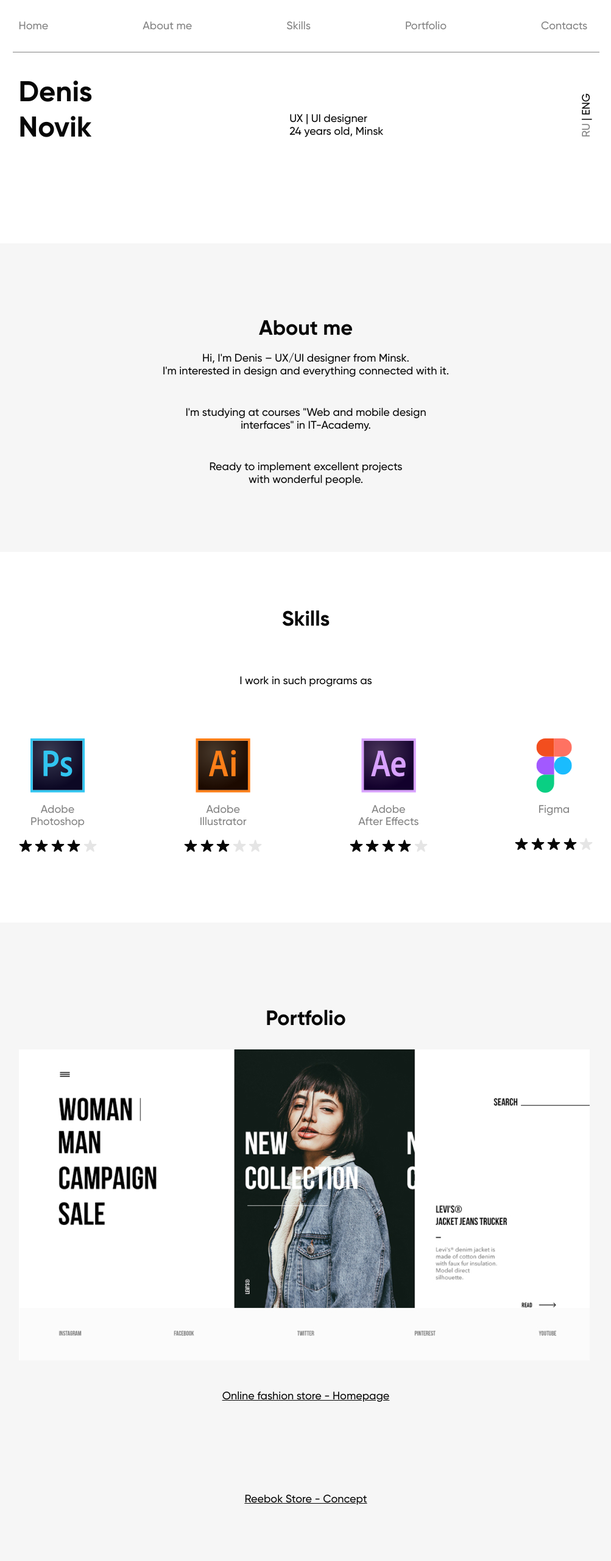
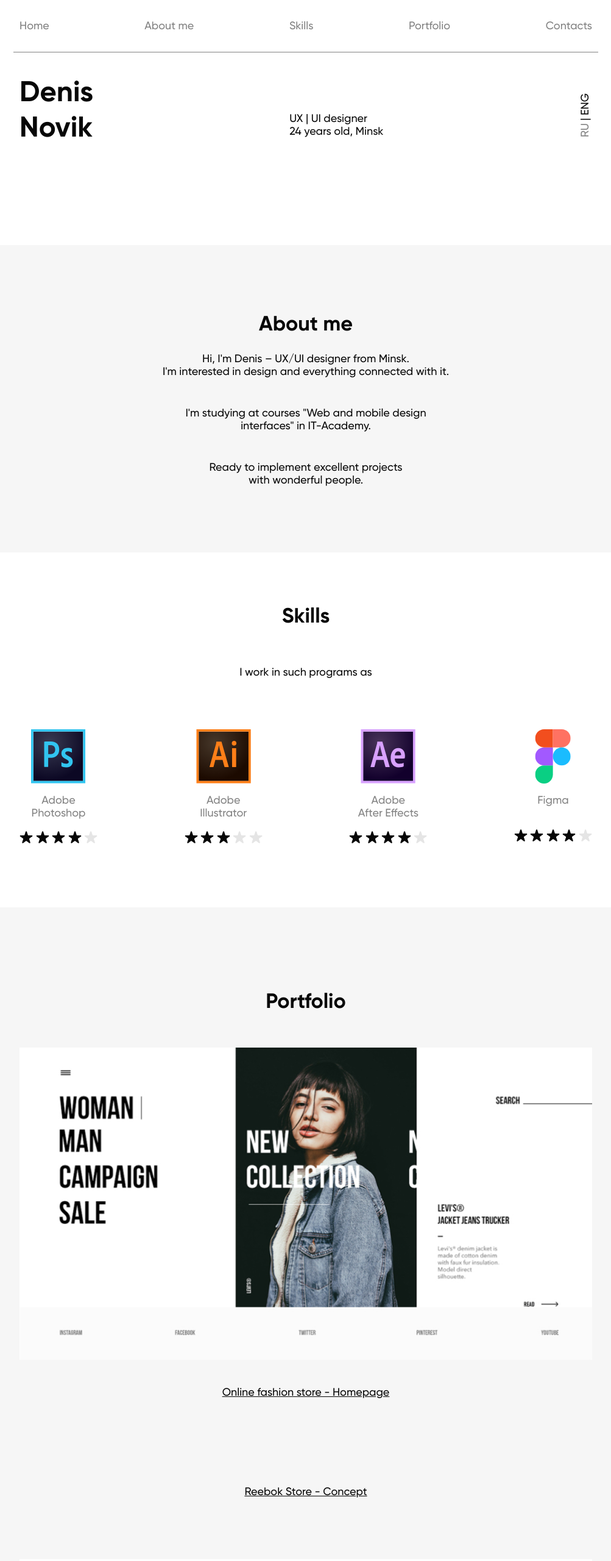
Before and after one commit to vsknox/novik, a plain HTML site: page index.html in a window 1280 px wide. Shown: the top 2560 px of the page at 61% size, without its empty margins (138-1141 px from the left). Drawn offline with Linux system fonts and the light colour scheme.

Commit message:
исправление  отступов

```diff
--- a/css/style.css
+++ b/css/style.css
@@ -58,12 +58,13 @@ body {
 }
 
 .container {
-    max-width: 963px;
+    max-width: 960px;
     padding: 0 10px;
     margin: 0 auto;
 }
 
 .title {
+    margin: 0;
     font-size: 34px;
     line-height: 42px;
     font-weight: 800;
@@ -74,17 +75,27 @@ body {
 /*header*/
 
 .header__nav {
-    margin-top: 32px;
-    margin-bottom: 31px;
+    padding-top: 32px;
+    padding-bottom: 31px;
 }
 
 .nav__list {
     display: flex;
     flex-wrap: wrap;
-    gap:15px 155px;
+    justify-content: space-between;
+    /*gap:15px 155px;*/
+}
+
+.nav__item {
+    flex-shrink: 1;
+}
+
+.nav__item:not(:last-child) {
+    margin-right: 15px;
 }
 
 .nav__link {
+    margin: 0;
     line-height: 22px;
     color: var(--main-grey);
 }
@@ -96,35 +107,37 @@ body {
 /* content*/
 
 .content{
-    padding-top: 39px;
-    margin-bottom: 104px;
+    margin-bottom: 100px;
     border-top: 1px solid var(--main-grey);
 }
 
 .content-wrapper {
     display: flex;
     justify-content: space-between;
-    margin-bottom: 30px;
+
+    padding-top: 39px;
+    margin-bottom: 40px;
 }
 
 .content-wrapper__name {
+    margin: 0;
+
     font-size: 47px;
     line-height: 58px;
     font-weight: 800;
     color: var(--main-black);
-    margin: 0;
-    padding: 0;
 }
 
 .content-wrapper__text {
-    margin-top: 60px;
+    margin: 0;
+    padding-top: 60px;
 }
 
 .content-wrapper__lang {
     display: inline-block;
+    margin: 0;
     max-height: 100px;
-    margin: 0;
-    padding: 0;
+
     writing-mode: tb-rl;
     transform:rotate(180deg);
 }
@@ -133,17 +146,20 @@ body {
     color: var(--main-grey);
 }
 
+.content__img {
+    width: 100%;
+}
+
 /* about */
 
 .about {
-    padding-top: 120px;
+    padding-top: 110px;
     padding-bottom: 107px;
-    margin-bottom: 91px;
     background-color: var(--section-grey);
 }
 
 .about__title {
-    margin: 0 0 17px 0;
+    margin: 0 0 25px 0;
 }
 
 .about__list {
@@ -152,6 +168,7 @@ body {
 }
 
 .about__item {
+    margin: 0;
     line-height: 21px;
     text-align: center;
     margin-bottom: 47px;
@@ -165,17 +182,19 @@ body {
 /*skills*/
 
 .skills {
-    margin-bottom: 110px;
+    padding-top: 85px;
+    margin-bottom: 100px;
 }
 
 .skills__title {
-    margin-bottom: 69px;
+    margin:0 0 60px 0;
 }
 
 .skills__subtitle {
+    margin: 0 0 83px 0;
     text-align: center;
-    margin-bottom: 83px;
 }
+
 .skills__list {
     display: flex;
     justify-content: space-between;
@@ -204,32 +223,32 @@ body {
 /* portfolio */
 
 .portfolio {
-    padding-top: 110px;
+    padding-top: 135px;
     padding-bottom: 96px;
     background-color: var(--section-grey);
 }
 
 .portfolio__title {
-    margin-bottom: 0 0 60px 0 ;
+    margin: 0 0 53px 0 ;
 }
 
 .portfolio__list {
     /*padding-bottom: 96px;*/
 }
 
-.portfolio__item {
+.portfolio__item:not(:last-child) {
     margin-bottom: 99px;
 }
 
-.portfolio__item--last-item {
-    margin-bottom: 0;
+.portfolio__pic {
+    width: 100%;
+    margin-bottom: 38px;
 }
 
-.portfolio__pic {
-    margin-bottom: 43px;
-}
 .portfolio__link {
     display: block;
+    margin: 0;
+
     text-align: center;
 
     line-height: 21px;
@@ -246,12 +265,16 @@ body {
 .contacts {
     padding-top: 114px;
     margin-bottom: 123px;
-    max-width: 342px;
+    max-width: 365px;
+}
+
+.contacts__title {
+    margin: 0 0 23px 0;
 }
 
 .contacts__subtitle{
     display: block;
-    margin: 0 auto 29px;
+    margin: 0 auto 30px;
     max-width: 275px;
 
     line-height: 21px;
@@ -266,7 +289,6 @@ body {
     color:white;
     border-radius: 50px;
     border: none;
-
 }
 
 .contacts__button:hover {
@@ -277,7 +299,7 @@ body {
 .contacts-social__list {
     display: flex;
     justify-content: space-between;
-    margin-bottom: 45px;
+    margin-bottom: 40px;
 }
 
 .contacts-social__pic:hover {
@@ -285,6 +307,7 @@ body {
 }
 
 .contacts__text {
+    margin: 0;
     font-size: 14px;
     line-height: 17px;
     text-align: center;
```
Also changed, not shown: 1 other file.
